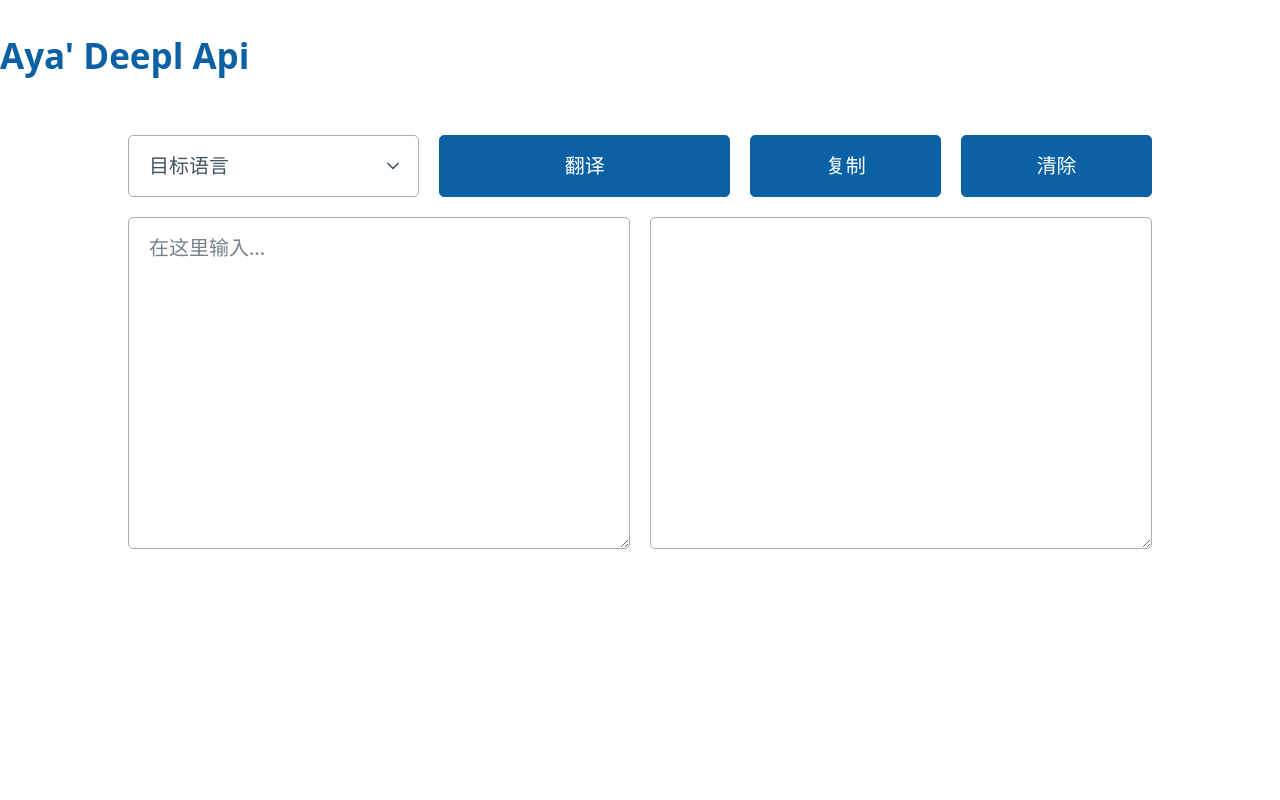
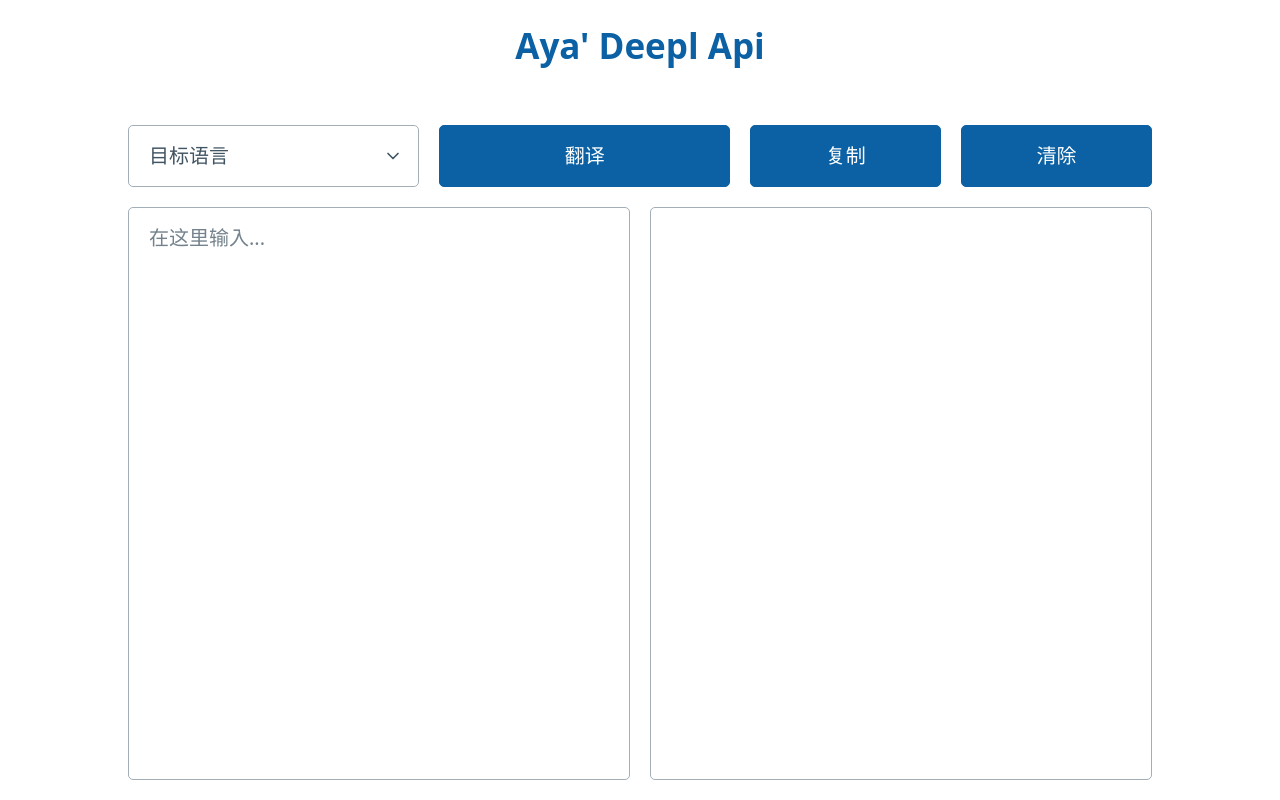
Before and after one commit to Brx86/deepl-web-api, a plain HTML site: page web/m.html in a window 1280 px wide. Drawn offline with Linux system fonts and the light colour scheme.

Commit message:
fix style

```diff
--- a/web/css/items-m.css
+++ b/web/css/items-m.css
@@ -48,7 +48,45 @@
     transition: top 0.5s;
 }
 
+body {
+    height: 100vh;
+    display: flex;
+    flex-direction: column;
+    justify-content: flex-end;
+    margin: 0;
+}
+
+h2 {
+    margin-top: 20px;
+    text-align: center;
+}
+
+#btn-box {
+    display: flex;
+    width: 80%;
+    margin: auto
+}
+
+#btn-box>div:nth-child(1) {
+    width: 60%;
+    margin: auto
+}
+
+#btn-box>div:nth-child(2) {
+    width: 40%;
+    bottom: 10%;
+    margin: auto
+}
+
+#text-box {
+    flex: 1;
+    width: 80%;
+    margin: auto;
+}
+
 #text-input,
 #text-output {
+    flex-grow: 1;
+    resize: none;
     color: #033E6B;
 }
--- a/web/css/items.css
+++ b/web/css/items.css
@@ -61,12 +61,32 @@ h2 {
     text-align: center;
 }
 
+
+#btn-box {
+    display: flex;
+    width: 80%;
+    margin: auto
+}
+
 #lang-select {
     width: 25%
 }
 
 button {
     width: 25%
+}
+
+#text-box {
+    flex: 1;
+    width: 80%;
+    margin: auto;
+}
+#lang-select {
+    width: 25%;
+}
+
+button {
+    width: 25%;
 }
 
 #text-box {
--- a/web/m.html
+++ b/web/m.html
@@ -14,12 +14,11 @@
     <div class="grid" style="place-items: center;">
         <div id="custom-alert" class="custom-alert"></div>
     </div>
-
-    <div style="margin-top: 30px;">
+    <div>
         <h2><a href="https://github.com/Brx86/deepl-web-api">Aya' Deepl Api</a></h2>
     </div>
-    <div class="grid" style="display:flex;width: 80%;margin: auto">
-        <div class="grid" style="width: 60%;margin: auto">
+    <div class="grid" id="btn-box">
+        <div class="grid">
             <select id="lang-select">
                 <option value="">目标语言</option>
                 <option value="ZHGPT">汉语 - Chatgpt</option>
@@ -32,12 +31,12 @@
             </select>
             <button onclick="btnTranslate()">翻译</button>
         </div>
-        <div class="grid" style="width: 40%;margin: auto">
+        <div class="grid">
             <button onclick="btnCopy()">复制</button>
             <button onclick="btnClear()">清除</button>
         </div>
     </div>
-    <div class="grid" style="width: 80%;margin: auto">
+    <div class="grid" id="text-box">
         <textarea id="text-input" rows="10" placeholder="在这里输入..."></textarea>
         <textarea id="text-output" rows="10" readonly></textarea>
     </div>
```
Also changed, not shown: web/index.html (+1 -1 lines).
